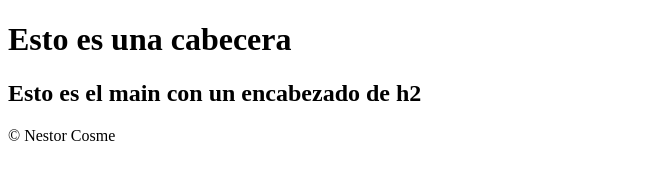
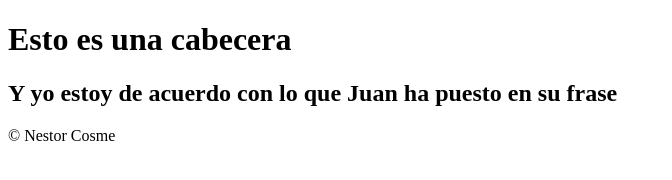
Before and after one commit to Nestorius01/NuevaSubidaDesdeVisual, a plain HTML site: page index.html in a window 1280 px wide. Shown: the whole page, without its empty margins (0-672 px from the left). Drawn offline with Linux system fonts and the light colour scheme.

Commit message:
hey hay una cambio

```diff
--- a/index.html
+++ b/index.html
@@ -10,7 +10,7 @@
     <h1>Esto es una cabecera</h1>
   </header>
   <main>
-    <h2>Esto es el main con un encabezado de h2</h2>
+    <h2>Y yo estoy de acuerdo con lo que Juan ha puesto en su frase</h2>
   </main>
   <footer>
     <p>&copy Nestor Cosme</p>
```
